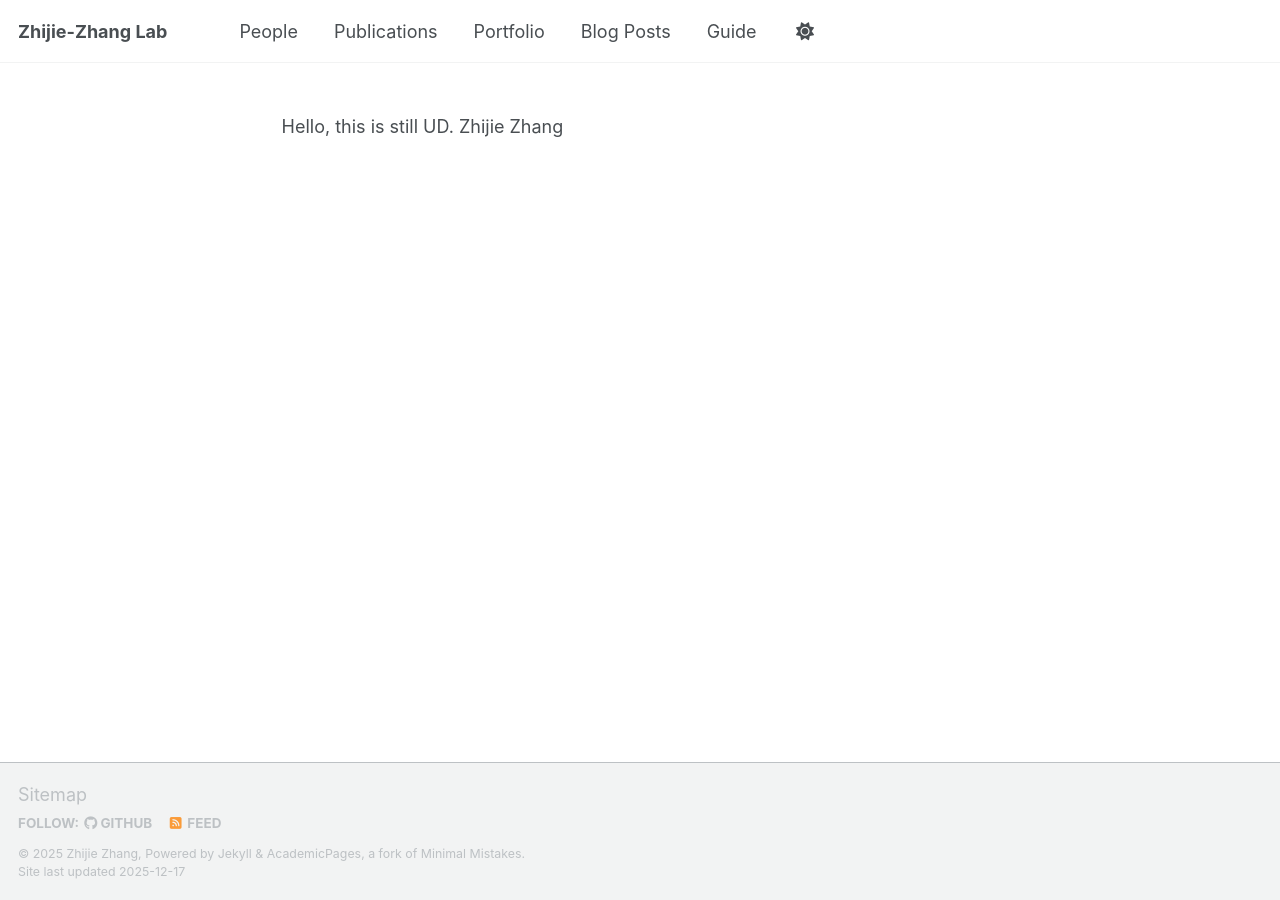
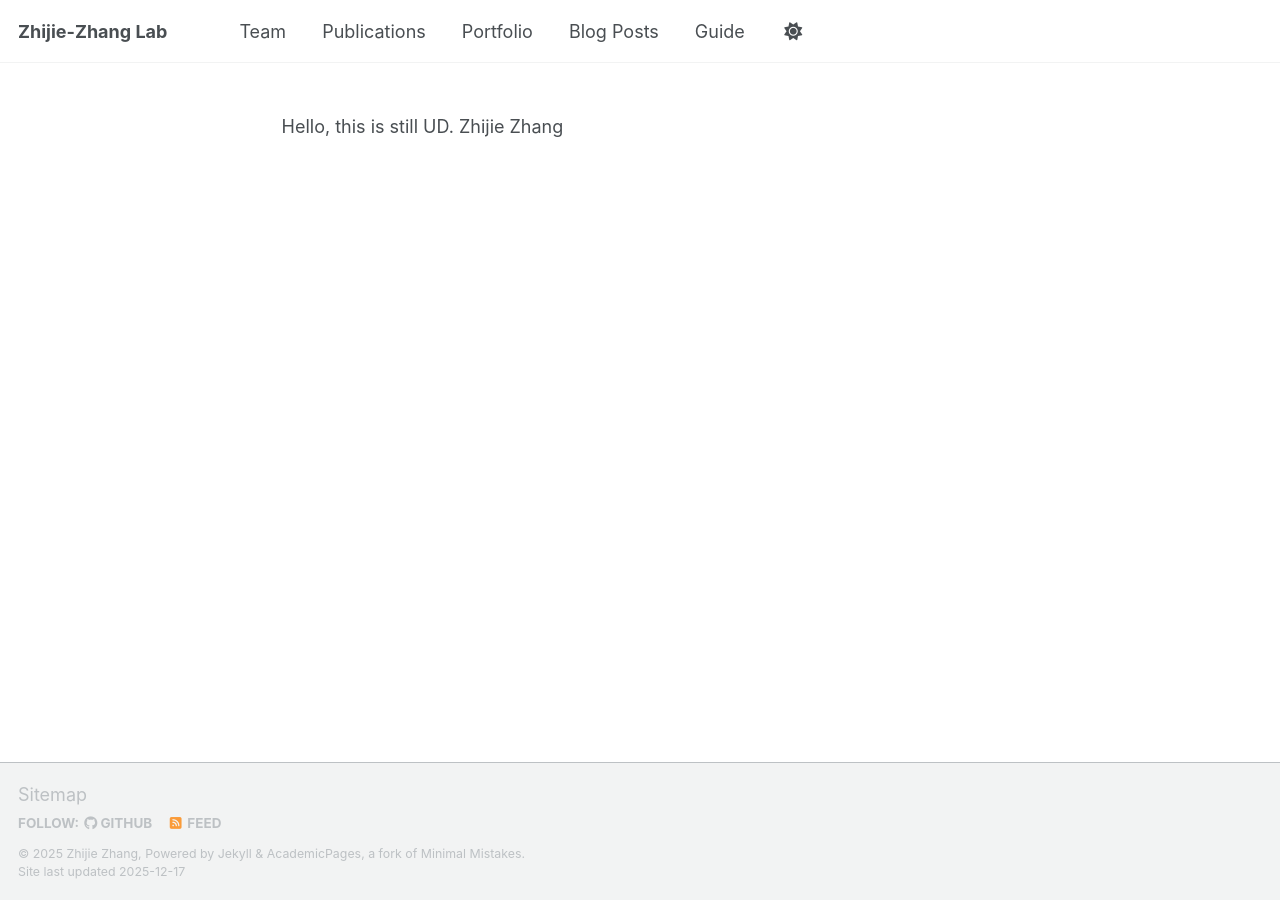
Before and after one commit to zhijiezhang-lab/zhijiezhang-lab.github.io, a Jekyll site: the page built from _pages/about.md, in a window 1280 px wide. Built offline with Jekyll 4.4.1, drawn with Linux system fonts in a browser that asks for light colours; a script bundle is joined from its source files by our own code; library files that are not in the unit come from our copies.

Commit message:
Update navigation.yml

```diff
--- a/_data/navigation.yml
+++ b/_data/navigation.yml
@@ -8,7 +8,7 @@
 #      Markdown formatted page while the second is generated using JSON.
 
 main:
-  - title: "People"
+  - title: "Team"
     url: /ppl/
 
   - title: "Publications"
```
